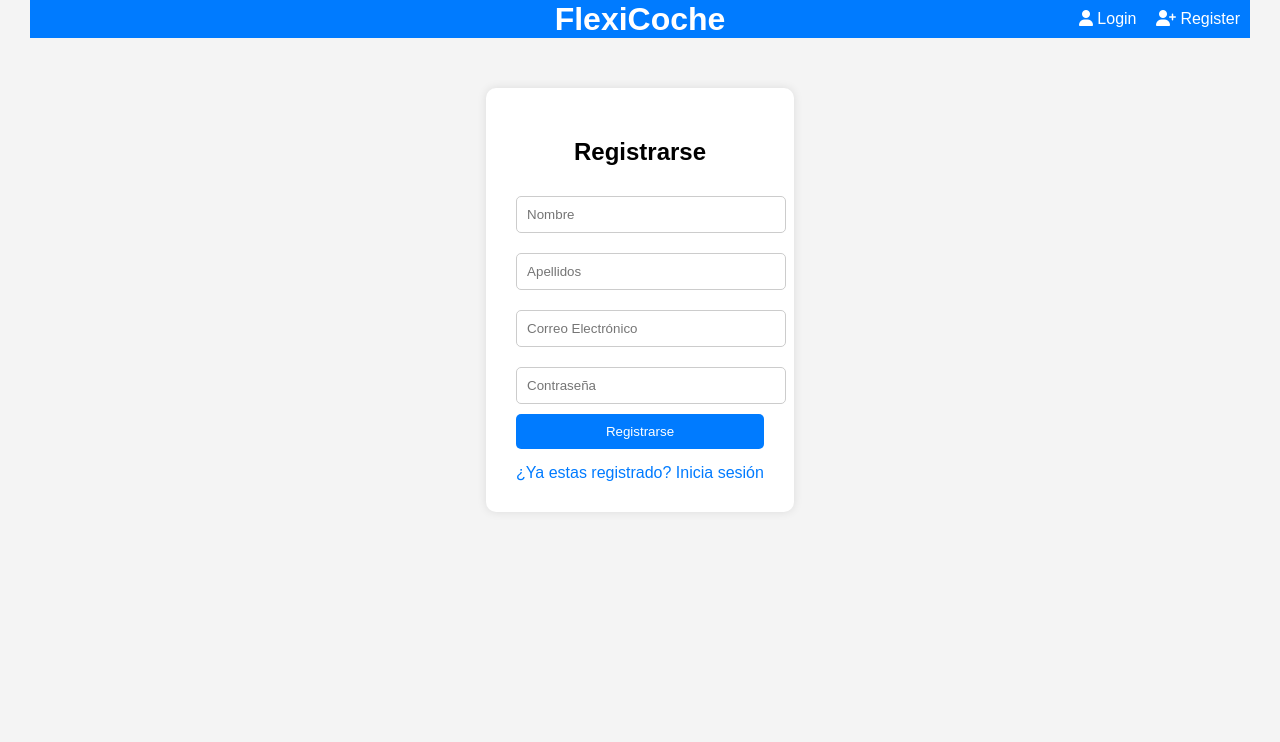
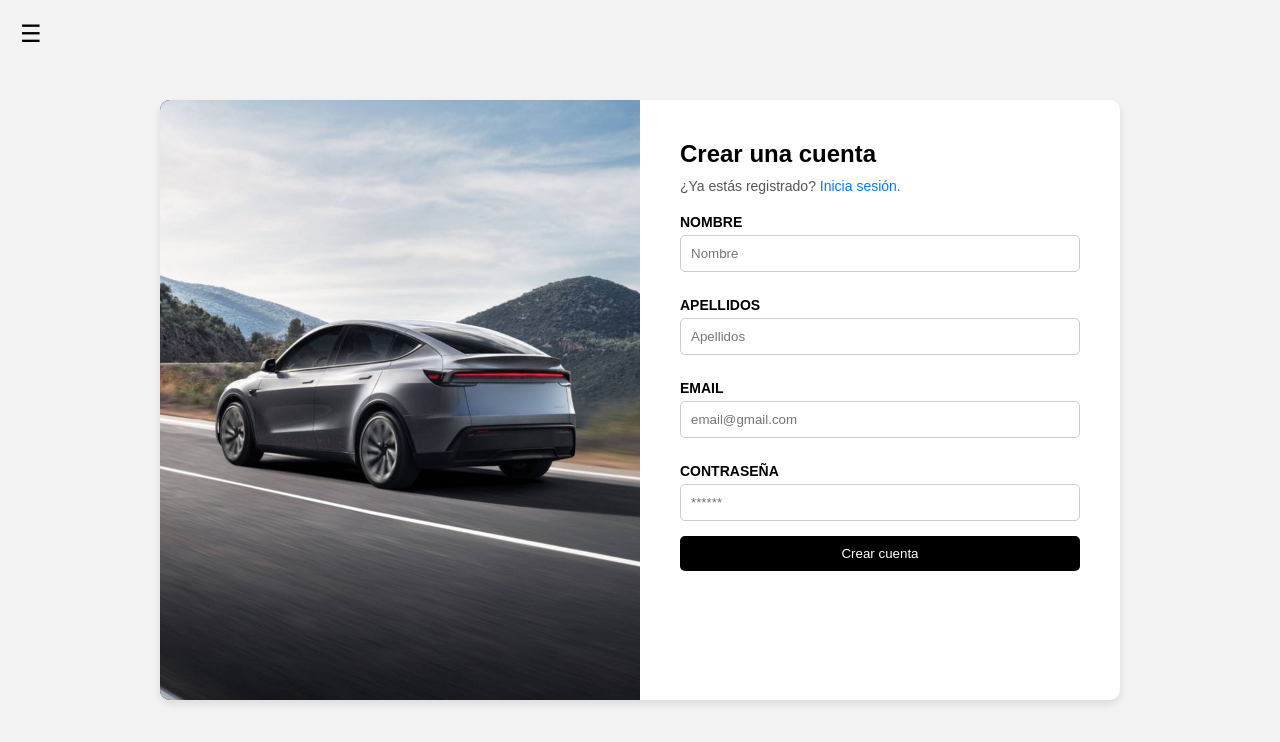
Before and after one commit to ferranlatorrebusom/FlexiCohe-Front, a plain HTML site: page templates/register.html in a window 1280 px wide. Drawn offline with Linux system fonts and the light colour scheme.

Commit message:
Add files via upload

```diff
--- a/assets/css/login.css
+++ b/assets/css/login.css
@@ -1,73 +1,81 @@
+* {
+    margin: 0;
+    padding: 0;
+    box-sizing: border-box;
+    font-family: Arial, sans-serif;
+}
 body {
-    font-family: Arial, sans-serif;
-    background-color: #f4f4f4;
     display: flex;
-    flex-direction: column;
+    justify-content: center;
     align-items: center;
     height: 100vh;
-    margin: 0;
+    background-color: #f3f3f3;
+    position: relative;
 }
-.header-container {
+.menu-button {
+    position: absolute;
+    top: 20px;
+    left: 20px;
+    background: none;
+    border: none;
+    font-size: 24px;
+    cursor: pointer;
+}
+.container {
     display: flex;
-    justify-content: space-between;
-    align-items: center;
-    max-width: 1200px; width: 100%; margin: 0 auto;
-    padding: 10px;
-    background: #007bff;
-    color: white;
+    width: 75%;
+    height: 75%;
+    box-shadow: 0 4px 8px rgba(0, 0, 0, 0.1);
+    border-radius: 10px;
+    overflow: hidden;
+    background-color: white;
 }
-.logo {
-    position: absolute;
-    left: 50%;
-    transform: translateX(-50%);
+.form-section {
+    width: 50%;
+    padding: 40px;
 }
-.auth-icons {
-    margin-left: auto;
+.form-section h2 {
+    font-size: 24px;
+    font-weight: bold;
+    margin-bottom: 10px;
 }
-.auth-icons a {
-    color: white;
-    text-decoration: none;
-    margin-left: 15px;
-}
-.auth-icons a:hover {
-    text-decoration: underline;
-}
-.login-container {
-    background: white;
-    padding: 30px;
-    border-radius: 10px;
-    box-shadow: 0 0 10px rgba(0, 0, 0, 0.1);
-    text-align: center;
-    margin-top: 50px;
-}
-.login-container h2 {
+.form-section p {
+    color: #555;
+    font-size: 14px;
     margin-bottom: 20px;
 }
-.login-container input {
+.form-section a {
+    color: #007bff;
+    text-decoration: none;
+}
+.form-section form label {
+    display: block;
+    font-weight: bold;
+    margin: 10px 0 5px;
+    font-size: 14px;
+}
+.form-section form input {
     width: 100%;
     padding: 10px;
-    margin: 10px 0;
     border: 1px solid #ccc;
     border-radius: 5px;
+    margin-bottom: 15px;
 }
-.login-container button {
+.form-section button {
     width: 100%;
+    background-color: black;
+    color: white;
     padding: 10px;
-    background: #007bff;
-    color: white;
     border: none;
     border-radius: 5px;
     cursor: pointer;
 }
-.login-container button:hover {
-    background: #0056b3;
+.image-section {
+    width: 50%;
+    background-color: #000;
 }
-.login-container .register-link {
-    margin-top: 15px;
-    display: block;
-    color: #007bff;
-    text-decoration: none;
+.image-section img {
+    width: 100%;
+    height: 100%;
+    object-fit: cover;
 }
-.login-container .register-link:hover {
-    text-decoration: underline;
-}
--- a/assets/css/register.css
+++ b/assets/css/register.css
@@ -1,73 +1,81 @@
+* {
+    margin: 0;
+    padding: 0;
+    box-sizing: border-box;
+    font-family: Arial, sans-serif;
+}
 body {
-    font-family: Arial, sans-serif;
-    background-color: #f4f4f4;
     display: flex;
-    flex-direction: column;
+    justify-content: center;
     align-items: center;
     height: 100vh;
-    margin: 0;
+    background-color: #f3f3f3;
+    position: relative;
 }
-.header-container {
+.menu-button {
+    position: absolute;
+    top: 20px;
+    left: 20px;
+    background: none;
+    border: none;
+    font-size: 24px;
+    cursor: pointer;
+}
+.container {
     display: flex;
-    justify-content: space-between;
-    align-items: center;
-    max-width: 1200px; width: 100%; margin: 0 auto;
-    padding: 10px;
-    background: #007bff;
-    color: white;
+    width: 75%;
+    height: 75%;
+    box-shadow: 0 4px 8px rgba(0, 0, 0, 0.1);
+    border-radius: 10px;
+    overflow: hidden;
+    background-color: white;
 }
-.logo {
-    position: absolute;
-    left: 50%;
-    transform: translateX(-50%);
+.image-section {
+    width: 50%;
+    background-color: #000;
 }
-.auth-icons {
-    margin-left: auto;
+.image-section img {
+    width: 100%;
+    height: 100%;
+    object-fit: cover;
 }
-.auth-icons a {
-    color: white;
-    text-decoration: none;
-    margin-left: 15px;
+.form-section {
+    width: 50%;
+    padding: 40px;
 }
-.auth-icons a:hover {
-    text-decoration: underline;
+.form-section h2 {
+    font-size: 24px;
+    font-weight: bold;
+    margin-bottom: 10px;
 }
-.login-container {
-    background: white;
-    padding: 30px;
-    border-radius: 10px;
-    box-shadow: 0 0 10px rgba(0, 0, 0, 0.1);
-    text-align: center;
-    margin-top: 50px;
-}
-.login-container h2 {
+.form-section p {
+    color: #555;
+    font-size: 14px;
     margin-bottom: 20px;
 }
-.login-container input {
+.form-section a {
+    color: #007bff;
+    text-decoration: none;
+}
+.form-section form label {
+    display: block;
+    font-weight: bold;
+    margin: 10px 0 5px;
+    font-size: 14px;
+}
+.form-section form input {
     width: 100%;
     padding: 10px;
-    margin: 10px 0;
     border: 1px solid #ccc;
     border-radius: 5px;
+    margin-bottom: 15px;
 }
-.login-container button {
+.form-section button {
     width: 100%;
+    background-color: black;
+    color: white;
     padding: 10px;
-    background: #007bff;
-    color: white;
     border: none;
     border-radius: 5px;
     cursor: pointer;
 }
-.login-container button:hover {
-    background: #0056b3;
-}
-.login-container .register-link {
-    margin-top: 15px;
-    display: block;
-    color: #007bff;
-    text-decoration: none;
-}
-.login-container .register-link:hover {
-    text-decoration: underline;
-}
--- a/templates/register.html
+++ b/templates/register.html
@@ -1,66 +1,44 @@
 <!DOCTYPE html>
-<html lang="es">
-  <head>
-    <meta charset="UTF-8" />
-    <meta name="viewport" content="width=device-width, initial-scale=1.0" />
-    <title>FlexiCoche - Login</title>
-    <link
-      rel="stylesheet"
-      href="https://cdnjs.cloudflare.com/ajax/libs/font-awesome/6.4.2/css/all.min.css"
-    />
-    <link rel="stylesheet" href="/assets/css/register.css" />
-  </head>
-
-  <body>
-    <header class="header-container">
-      <h1 class="logo">FlexiCoche</h1>
-      <div class="auth-icons">
-        <a href="login.html" class="icon"><i class="fas fa-user"></i> Login</a>
-        <a href="register.html" class="icon"
-          ><i class="fas fa-user-plus"></i> Register</a
-        >
-      </div>
-    </header>
-    <div class="login-container">
-      <h2>Registrarse</h2>
-      <form id="registerForm">
-        <div class="form-group">
-          <input type="text" id="nombre" placeholder="Nombre" required />
+<html lang="en">
+<head>
+    <meta charset="UTF-8">
+    <meta http-equiv="X-UA-Compatible" content="IE=edge">
+    <meta name="viewport" content="width=device-width, initial-scale=1.0">
+    <link rel="stylesheet" href="../assets/css/register.css">
+    <title>Registro</title>
+</head>
+<body>
+    <button class="menu-button">☰</button>
+    <div class="container">
+        <!-- Sección de la imagen -->
+        <div class="image-section">
+            <img src="../assets/img/imgRegister.png" alt="Autos">
         </div>
 
-        <div class="form-group">
-          <input type="text" id="apellidos" placeholder="Apellidos" required />
+        <!-- Sección del formulario -->
+        <div class="form-section">
+            <h2>Crear una cuenta</h2>
+            <p>¿Ya estás registrado? <a href="../templates/login.html">Inicia sesión.</a></p>
+
+            <form>
+                <label>NOMBRE</label>
+                <input type="text" id="nombre" placeholder="Nombre" required>
+
+                <label>APELLIDOS</label>
+                <input type="text" id="apellidos" placeholder="Apellidos" required>
+
+                <label>EMAIL</label>
+                <input type="email" id="correo" placeholder="email@gmail.com" required>
+
+                <label>CONTRASEÑA</label>
+                <input type="password" id="password" placeholder="******" required>
+
+                <button type="submit">Crear cuenta</button>
+            </form>
         </div>
-
-        <div class="form-group">
-          <input
-            type="email"
-            id="correo"
-            placeholder="Correo Electrónico"
-            required
-          />
-        </div>
-
-        <div class="form-group">
-          <input
-            type="password"
-            id="password"
-            placeholder="Contraseña"
-            minlength="6"
-            required
-          />
-        </div>
-
-        <button type="submit" class="btn-primary">Registrarse</button>
-      </form>
-
-      <div id="message" class="message-hidden"></div>
-
-      <a href="/assets/templates/login.html" class="register-link"
-        >¿Ya estas registrado? Inicia sesión</a
-      >
     </div>
 
     <script type="module" src="/js/modules/pages/register.page.js"></script>
-  </body>
+
+</body>
 </html>
```
Also changed, not shown: index.html (+27 -73 lines), templates/car_detail.html (+3 -3 lines), templates/login.html (+35 -22 lines).
